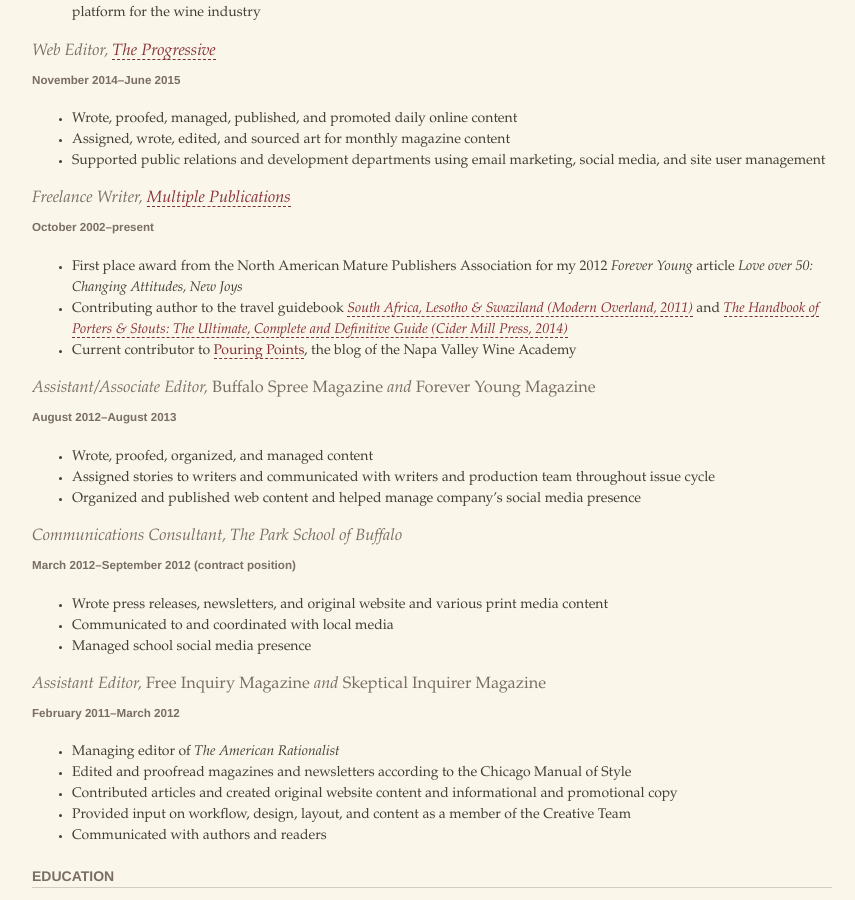
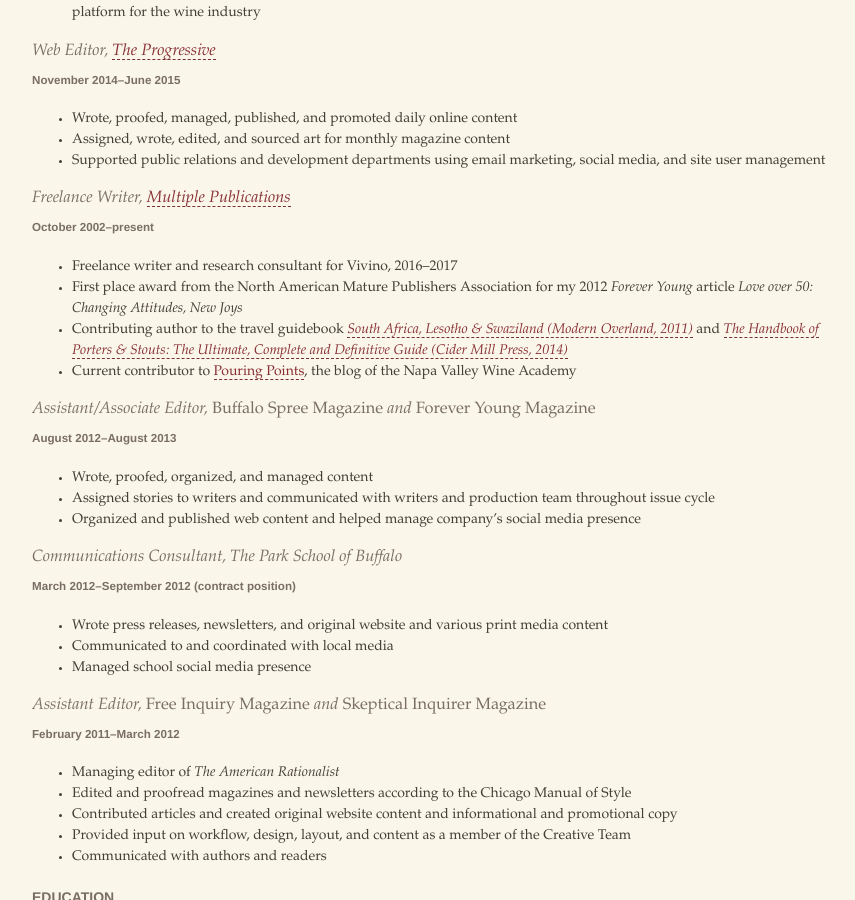
Before and after one commit to nywinewench/nywinewench.github.io, a Jekyll site: the page built from resume.md, in a window 1280 px wide and 900 px high, scrolled down 884 px. Shown: the whole window, without its empty margins (208-1063 px from the left). Built offline with Jekyll 4.4.1, drawn with Linux system fonts in a browser that asks for light colours; some web fonts are replaced; comment, search, counter and statistics services are not loaded.

Commit message:
more resume

```diff
--- a/resume.md
+++ b/resume.md
@@ -53,6 +53,7 @@ title: Résumé
 
 ##### October 2002–present
 
+* Freelance writer and research consultant for Vivino, 2016–2017
 * First place award from the North American Mature Publishers Association for my 2012 _Forever Young_ article _Love over 50: Changing Attitudes, New Joys_
 * Contributing author to the travel guidebook [_South Africa, Lesotho & Swaziland (Modern Overland, 2011)_](http://www.modernoverland.com/store/index.php/south-africa-lesotho-swaziland.html) and [_The Handbook of Porters & Stouts: The Ultimate, Complete and Definitive Guide (Cider Mill Press, 2014)_](http://www.simonandschuster.com/books/The-Handbook-of-Porters-Stouts/Cider-Mill-Press/9781604334777)
 * Current contributor to [Pouring Points](https://napavalleywineacademy.com/blog/), the blog of the Napa Valley Wine Academy
```
